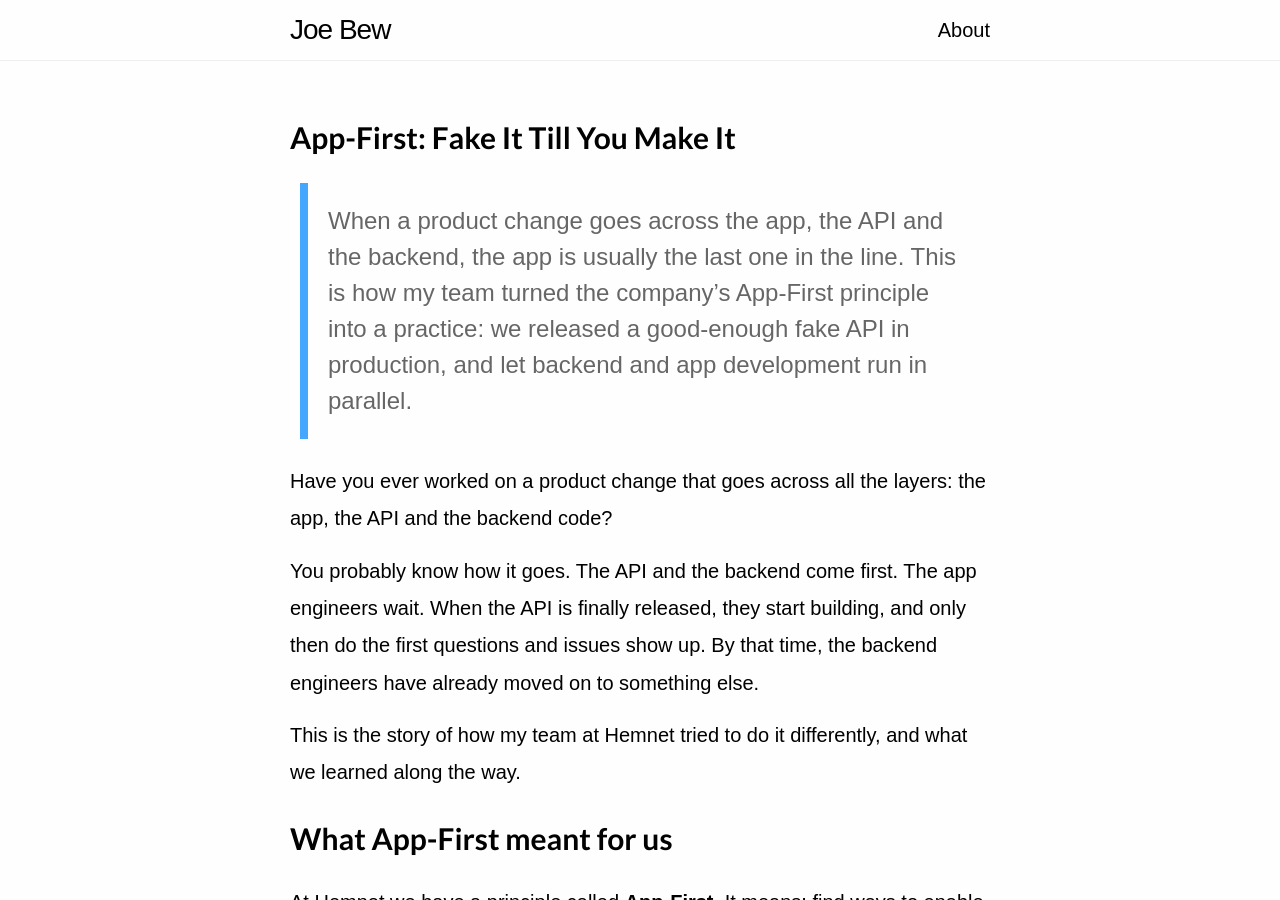
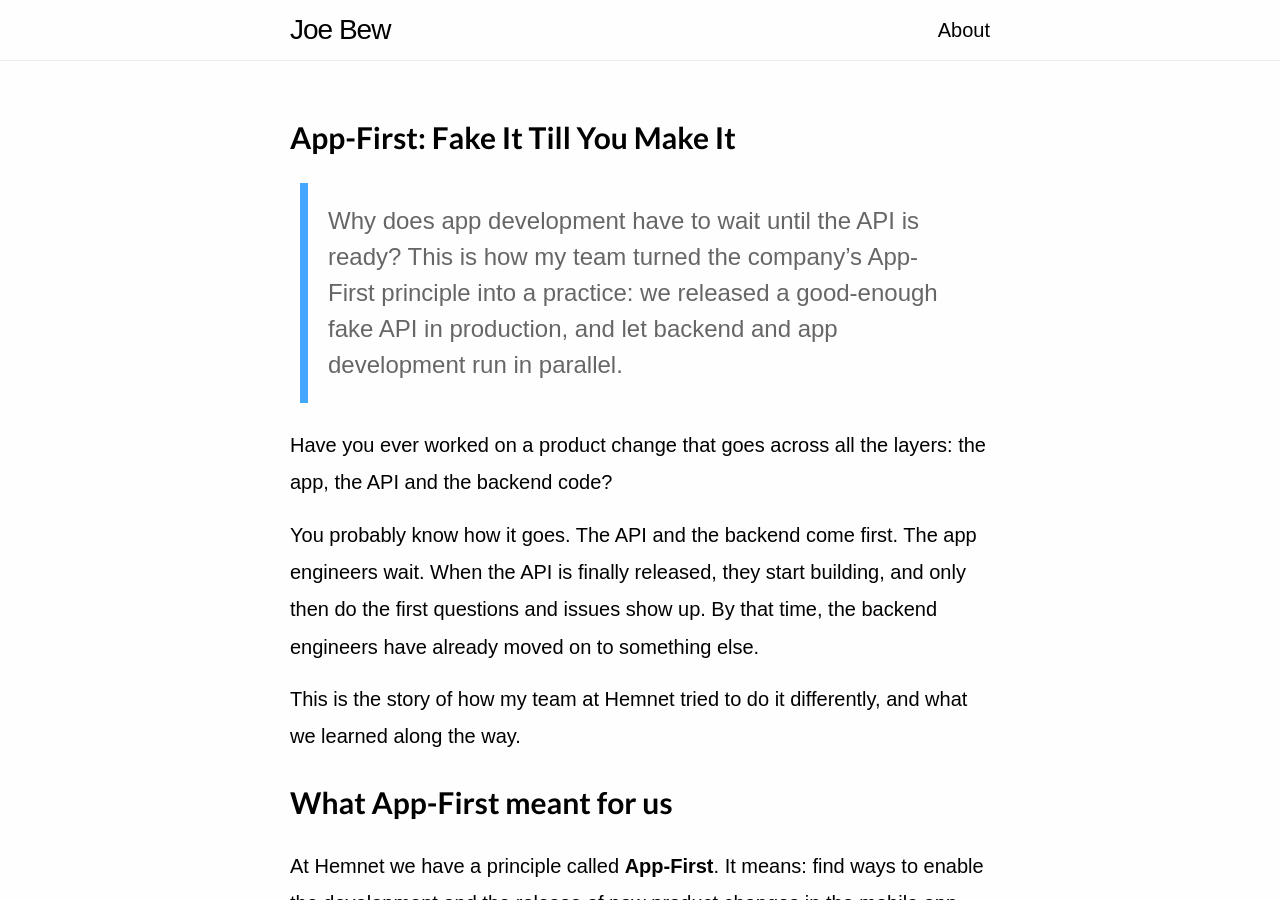
Before and after one commit to joebew42/joebew42.github.io, a Jekyll site: the page built from _posts/2026-10-27-app-first-fake-it-till-you-make-it.markdown, in a window 1280 px wide and 900 px high. Built offline with Jekyll 4.4.1, drawn with Linux system fonts in a browser that asks for light colours; some web fonts are replaced.

Commit message:
app-first: a more direct summary

```diff
--- a/_posts/2026-10-27-app-first-fake-it-till-you-make-it.markdown
+++ b/_posts/2026-10-27-app-first-fake-it-till-you-make-it.markdown
@@ -3,10 +3,10 @@ layout: post
 title: "App-First: Fake It Till You Make It"
 date: 2026-10-27 9:00:00 +0100
 tag: practice
-summary: "When a product change goes across the app, the API and the backend, the app is usually the last one in the line. This is how my team turned the company's App-First principle into a practice: we released a good-enough fake API in production, and let backend and app development run in parallel."
+summary: "Why does app development have to wait until the API is ready? This is how my team turned the company's App-First principle into a practice: we released a good-enough fake API in production, and let backend and app development run in parallel."
 ---
 
-> When a product change goes across the app, the API and the backend, the app is usually the last one in the line. This is how my team turned the company's App-First principle into a practice: we released a good-enough fake API in production, and let backend and app development run in parallel.
+> Why does app development have to wait until the API is ready? This is how my team turned the company's App-First principle into a practice: we released a good-enough fake API in production, and let backend and app development run in parallel.
 
 <!--more-->
 
```
